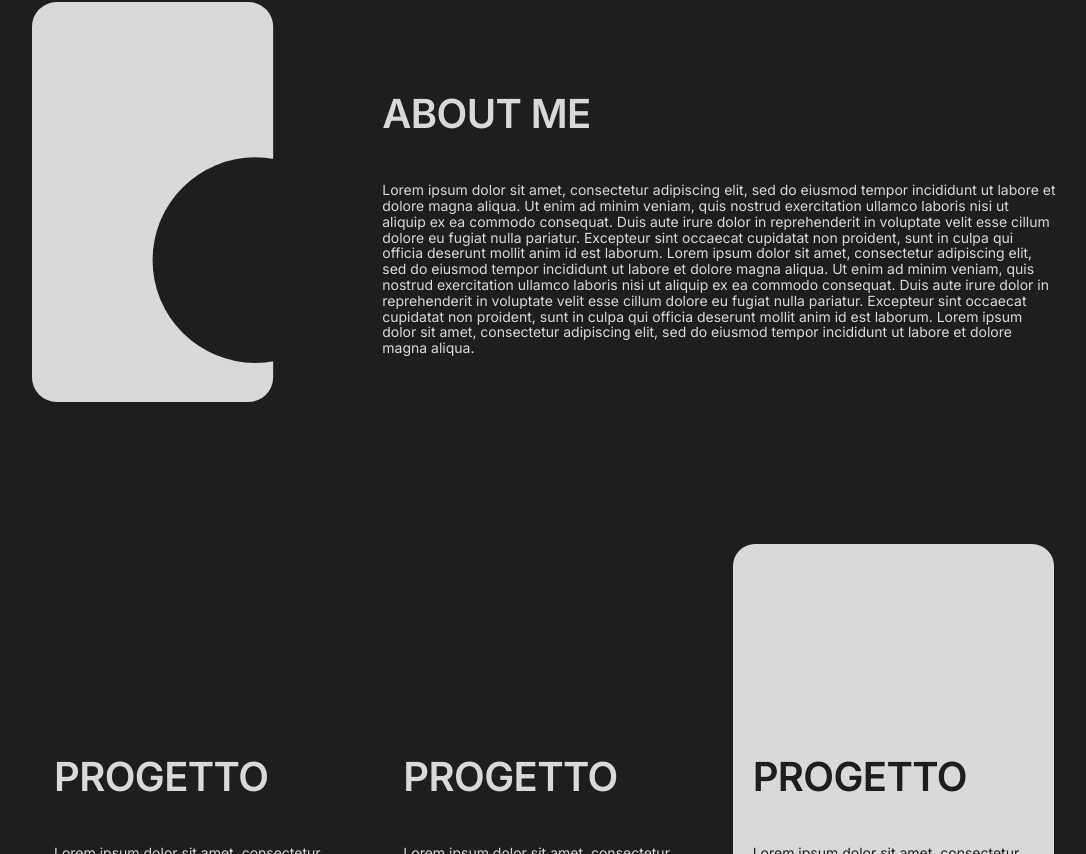
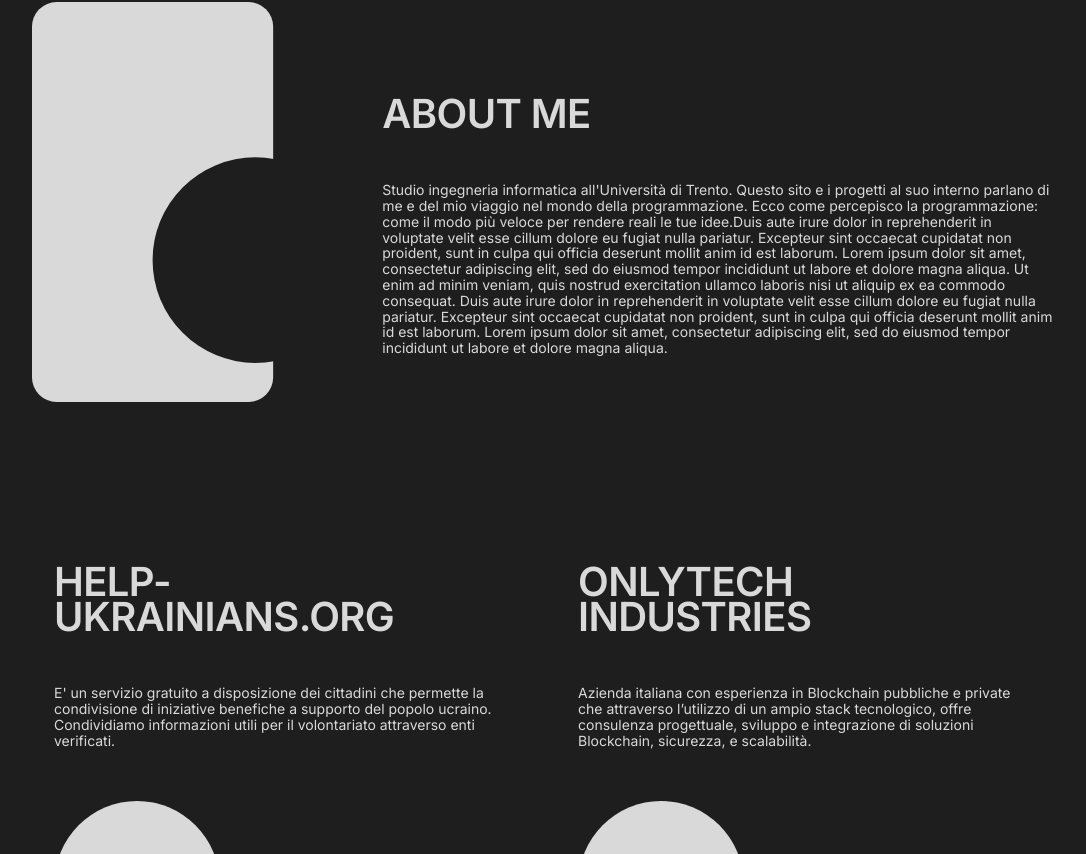
Before and after one commit to RaffaeleCrocco/raffaelecrocco2023.com, a React (Create React App) app: page / in a window 1280 px wide. Shown: the part 606-1460 px from the top of the page, without its empty margins (96-1182 px from the left). Built offline with nearby package versions, Linux system fonts and the light colour scheme.

Commit message:
Update Home.js

```diff
--- a/src/pages/Home.js
+++ b/src/pages/Home.js
@@ -31,22 +31,23 @@
           <div>
             <div className="subtitle">ABOUT ME</div>
             <div className="text">
-              Lorem ipsum dolor sit amet, consectetur adipiscing elit, sed do
-              eiusmod tempor incididunt ut labore et dolore magna aliqua. Ut
-              enim ad minim veniam, quis nostrud exercitation ullamco laboris
-              nisi ut aliquip ex ea commodo consequat. Duis aute irure dolor in
-              reprehenderit in voluptate velit esse cillum dolore eu fugiat
-              nulla pariatur. Excepteur sint occaecat cupidatat non proident,
-              sunt in culpa qui officia deserunt mollit anim id est laborum.
-              Lorem ipsum dolor sit amet, consectetur adipiscing elit, sed do
-              eiusmod tempor incididunt ut labore et dolore magna aliqua. Ut
-              enim ad minim veniam, quis nostrud exercitation ullamco laboris
-              nisi ut aliquip ex ea commodo consequat. Duis aute irure dolor in
-              reprehenderit in voluptate velit esse cillum dolore eu fugiat
-              nulla pariatur. Excepteur sint occaecat cupidatat non proident,
-              sunt in culpa qui officia deserunt mollit anim id est laborum.
-              Lorem ipsum dolor sit amet, consectetur adipiscing elit, sed do
-              eiusmod tempor incididunt ut labore et dolore magna aliqua.
+              Studio ingegneria informatica all'Università di Trento. Questo
+              sito e i progetti al suo interno parlano di me e del mio viaggio
+              nel mondo della programmazione. Ecco come percepisco la
+              programmazione: come il modo più veloce per rendere reali le tue
+              idee.Duis aute irure dolor in reprehenderit in voluptate velit
+              esse cillum dolore eu fugiat nulla pariatur. Excepteur sint
+              occaecat cupidatat non proident, sunt in culpa qui officia
+              deserunt mollit anim id est laborum. Lorem ipsum dolor sit amet,
+              consectetur adipiscing elit, sed do eiusmod tempor incididunt ut
+              labore et dolore magna aliqua. Ut enim ad minim veniam, quis
+              nostrud exercitation ullamco laboris nisi ut aliquip ex ea commodo
+              consequat. Duis aute irure dolor in reprehenderit in voluptate
+              velit esse cillum dolore eu fugiat nulla pariatur. Excepteur sint
+              occaecat cupidatat non proident, sunt in culpa qui officia
+              deserunt mollit anim id est laborum. Lorem ipsum dolor sit amet,
+              consectetur adipiscing elit, sed do eiusmod tempor incididunt ut
+              labore et dolore magna aliqua.
             </div>
           </div>
         </Col>
@@ -54,36 +55,36 @@
       <Row className="projects">
         <Col className="d-flex align-items-end">
           <div>
-            <p className="subtitle">PROGETTO</p>
+            <p className="subtitle">Help-ukrainians.org</p>
             <p className="text">
-              Lorem ipsum dolor sit amet, consectetur adipiscing elit, sed do
-              eiusmod tempor incididunt ut labore et dolore magna aliqua. Ut
-              enim ad minim veniam, quis nostrud exercitation ullamco laboris
-              nisi ut aliquip ex ea commodo consequat.
+              E' un servizio gratuito a disposizione dei cittadini che permette
+              la condivisione di iniziative benefiche a supporto del popolo
+              ucraino. Condividiamo informazioni utili per il volontariato
+              attraverso enti verificati.
             </p>
             <img src={circlelight} />
           </div>
         </Col>
         <Col className="d-flex align-items-end">
           <div>
-            <p className="subtitle">PROGETTO</p>
+            <p className="subtitle">onlytech industries</p>
             <p className="text">
-              Lorem ipsum dolor sit amet, consectetur adipiscing elit, sed do
-              eiusmod tempor incididunt ut labore et dolore magna aliqua. Ut
-              enim ad minim veniam, quis nostrud exercitation ullamco laboris
-              nisi ut aliquip ex ea commodo consequat.
+              Azienda italiana con esperienza in Blockchain pubbliche e private
+              che attraverso l’utilizzo di un ampio stack tecnologico, offre
+              consulenza progettuale, sviluppo e integrazione di soluzioni
+              Blockchain, sicurezza, e scalabilità.
             </p>
             <img src={circlelight} />
           </div>
         </Col>
         <Col className="d-flex align-items-end white-col">
           <div>
-            <p className="subtitle">PROGETTO</p>
+            <p className="subtitle">Landing VendImpresa</p>
             <p className="text">
-              Lorem ipsum dolor sit amet, consectetur adipiscing elit, sed do
-              eiusmod tempor incididunt ut labore et dolore magna aliqua. Ut
-              enim ad minim veniam, quis nostrud exercitation ullamco laboris
-              nisi ut aliquip ex ea commodo consequat.
+              Landing che anticipa il portale VendImpresa, una realta
+              immobiliare innovativa per la compravendita di asset aziendali
+              composto da un gruppo di professionisti del settore che fanno
+              parte di una rete di aziende tecnologicamente avanzate.
             </p>
             <img src={circledark} />
           </div>
--- a/src/style/App.scss
+++ b/src/style/App.scss
@@ -48,6 +48,10 @@
   line-height: 88.52%;
   margin-bottom: 51px;
   letter-spacing: -0.015em;
+  text-transform: uppercase;
+  @media only screen and (max-width: 600px) {
+    font-size: 36px;
+  }
 }
 
 .text {
```
